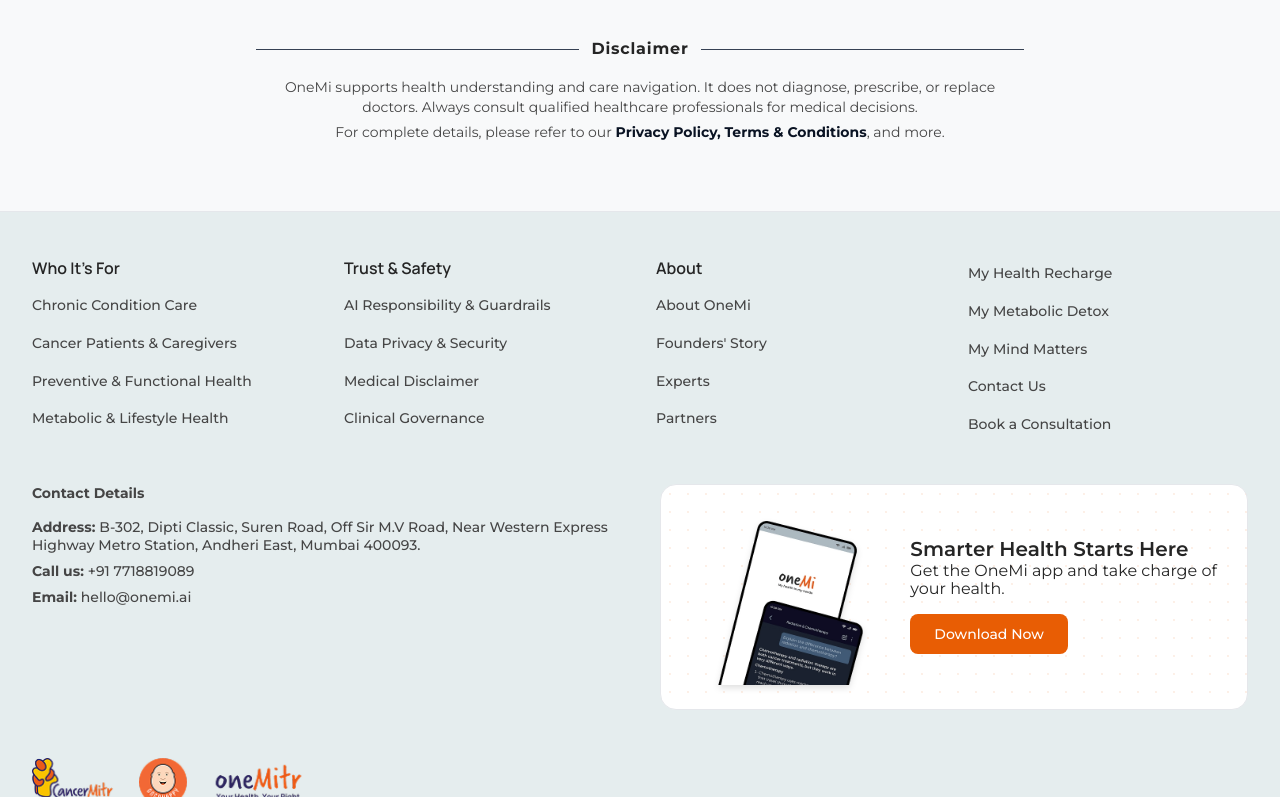
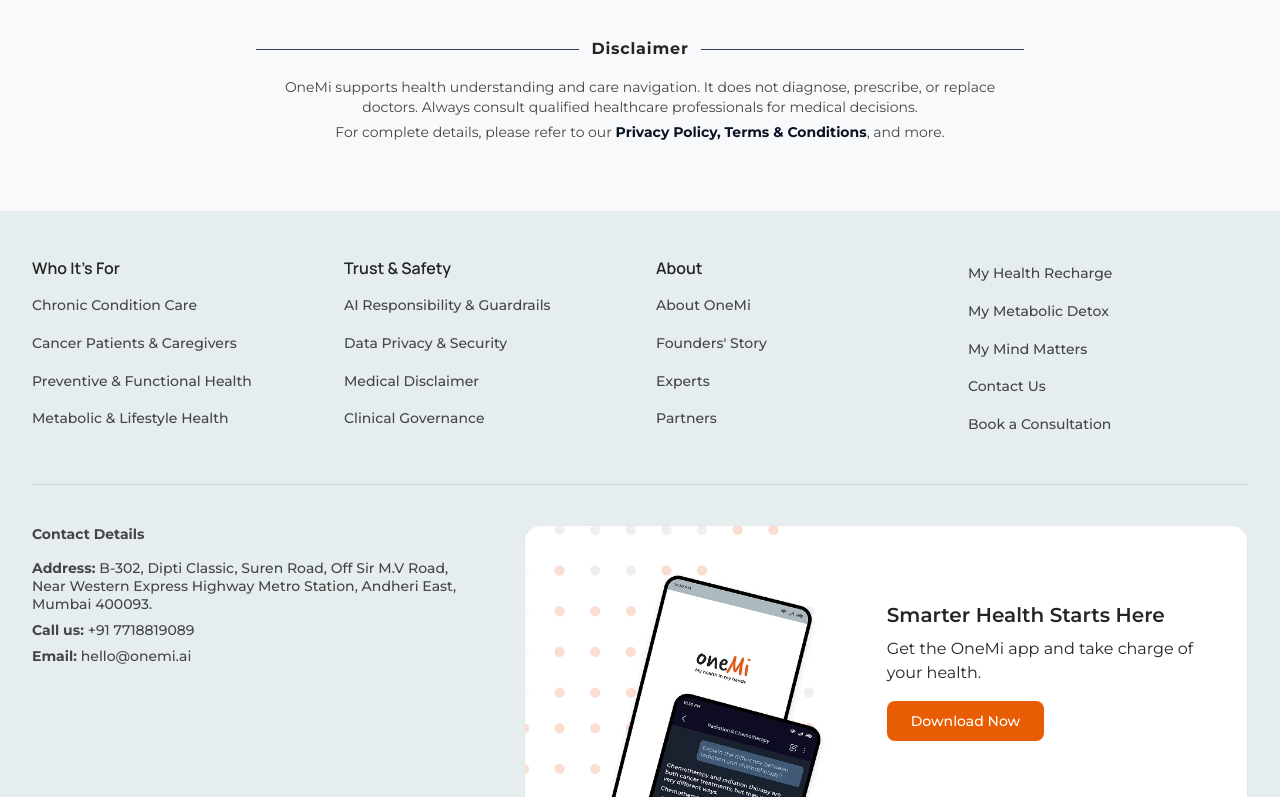
Before and after one commit to CancerMitr-Tech/fe-onemi, a Next.js app: page / in a window 1280 px wide. Shown: the part 11203-12000 px from the top of the page. Built offline with nearby package versions, Linux system fonts and the light colour scheme; no server answers.

Commit message:
update footer layout

```diff
--- a/src/components/layout/Footer.tsx
+++ b/src/components/layout/Footer.tsx
@@ -116,11 +116,13 @@
 
       </div>
 
-      {/* Contact + App download */}
-      <div className="max-w-7xl mx-auto px-4 sm:px-6 lg:px-8 pb-12 grid lg:grid-cols-2 gap-10 items-start">
+      {/* Contact + App download — side by side */}
+      <div className="max-w-7xl mx-auto px-4 sm:px-6 lg:px-8 pb-12">
+        <div className="border-t border-gray-300 pt-10" />
+        <div className="grid lg:grid-cols-[1fr_1.6fr] gap-10 items-start">
 
+          {/* Left: Contact Details */}
           <div>
-          {/* Contact heading — Montserrat 700, 14px, 18px lh, rgb(69,69,69) */}
             <h4 style={{
               fontFamily: "Montserrat, sans-serif",
               fontWeight: 700,
@@ -132,7 +134,6 @@
               Contact Details
             </h4>
             <div className="space-y-2">
-            {/* Contact text — Montserrat 500, 14px, 18px lh, rgb(69,69,69) */}
               <p style={linkStyle}>
                 <span style={{ fontWeight: 700 }}>Address: </span>
                 B-302, Dipti Classic, Suren Road, Off Sir M.V Road, Near Western Express Highway
@@ -149,41 +150,46 @@
             </div>
           </div>
 
+          {/* Right: Smarter Health Starts Here card */}
           <div
-          className="rounded-2xl overflow-hidden flex items-center gap-6 p-6 border border-gray-200"
+            className="rounded-2xl overflow-visible flex items-center gap-8 px-8 pt-8 border border-gray-200 relative"
             style={{
-            background:
-              "radial-gradient(circle, #E85D0418 1px, transparent 1px) 0 0 / 18px 18px, #ffffff",
+              backgroundImage: "url('/images/footer-bg-white.png')",
+              backgroundSize: "cover",
+              backgroundPosition: "center",
+              backgroundRepeat: "no-repeat",
+              minHeight: "220px",
             }}
           >
-          <div className="shrink-0">
+            {/* Phone image — overflows bottom */}
+            <div className="shrink-0 relative z-10 self-end">
               <Image
                 src="/images/app-cta-phone.webp"
                 alt="oneMi app"
-              width={140}
-              height={200}
-              className="object-contain h-44 w-auto drop-shadow-md"
+                width={220}
+                height={300}
+                className="object-contain w-auto drop-shadow-md"
+                style={{ height: "260px", marginBottom: "-2px" }}
               />
             </div>
 
-          <div>
-            {/* Card heading — Montserrat 600, 16px, 28px lh, rgb(10,19,35) */}
+            {/* Text content */}
+            <div className="pb-8">
               <h4 style={{
                 fontFamily: "Montserrat, sans-serif",
                 fontWeight: 600,
                 fontSize: "20px",
-              lineHeight: "18px",
+                lineHeight: "28px",
                 color: "rgb(37, 37, 37)",
-              marginBottom: "4px",
+                marginBottom: "8px",
               }}>
                 Smarter Health Starts Here
               </h4>
-            {/* Card subtext — Montserrat 400, 14px, 18px lh, rgb(69,69,69) */}
               <p style={{
                 fontFamily: "Montserrat, sans-serif",
                 fontWeight: 400,
                 fontSize: "16px",
-              lineHeight: "18px",
+                lineHeight: "24px",
                 color: "rgb(37, 37, 37)",
                 marginBottom: "16px",
               }}>
@@ -198,6 +204,7 @@
             </div>
           </div>
 
+        </div>
       </div>
 
       {/* Partner Logos */}
```
Also changed, not shown: public/images/footer-bg-white.png (added). Lines whose indentation alone changed are shown as unchanged.
